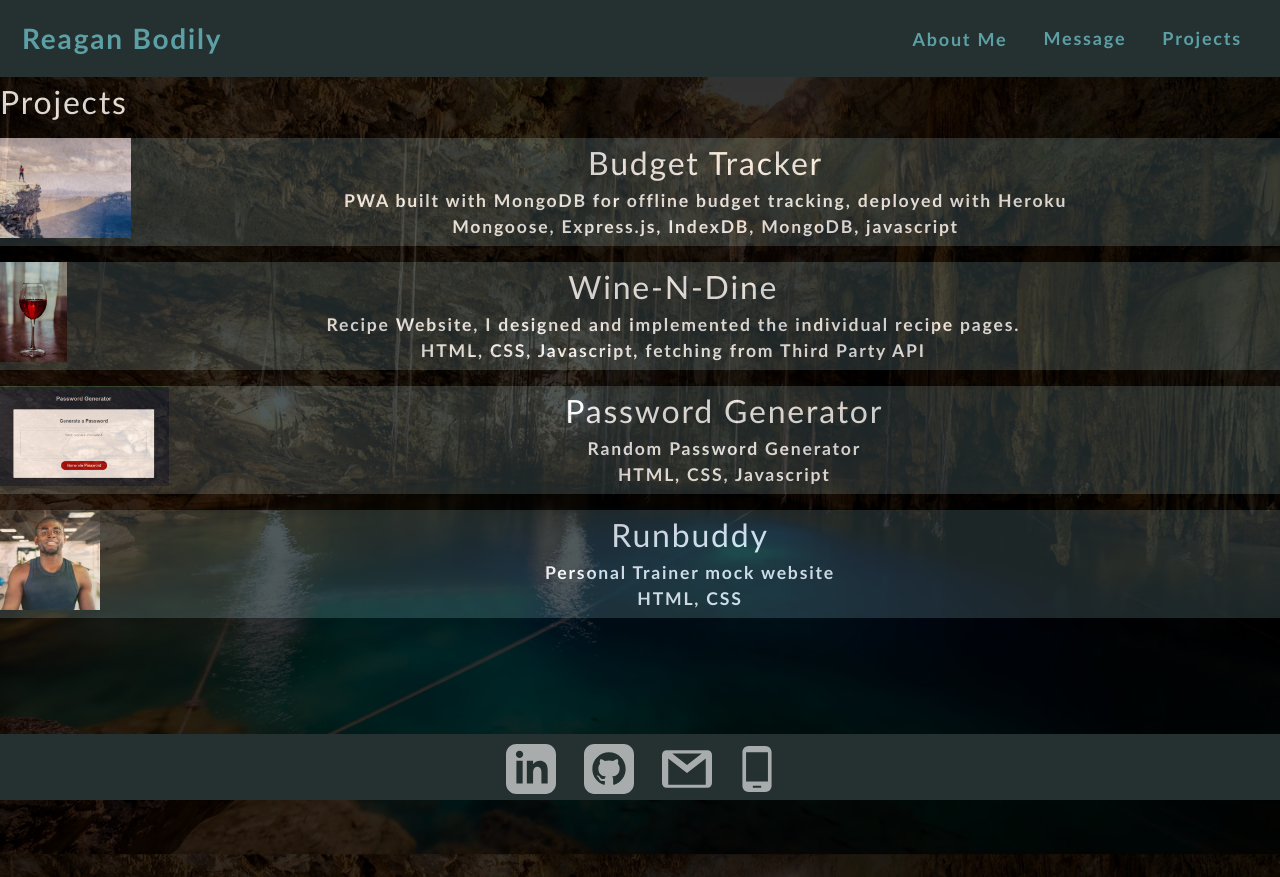
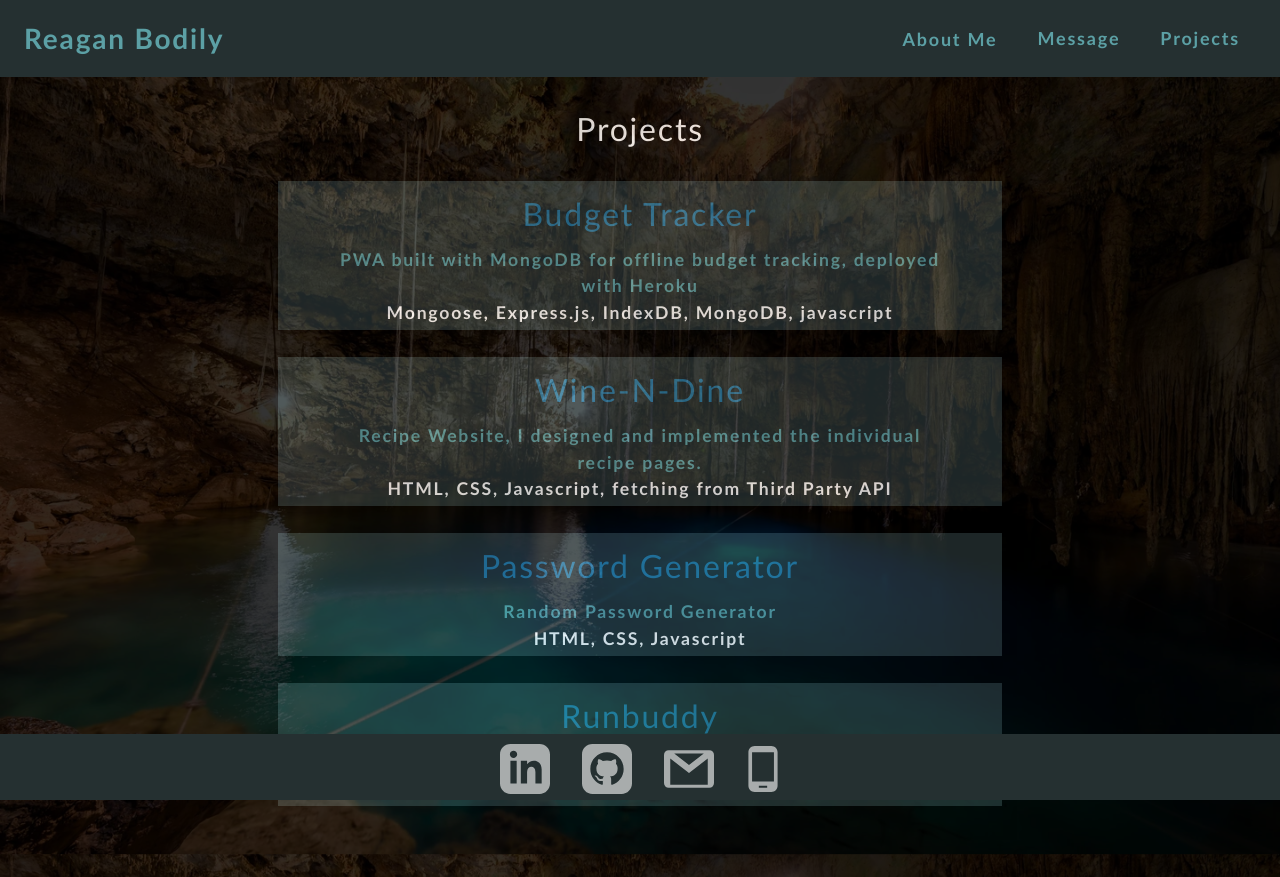
Before and after one commit to Rbodil/Rbod-2.0, a React (Create React App) app: page / in a window 1280 px wide. Both pictures are taken after a click on the item "Projects". Built offline with nearby package versions, Linux system fonts and the light colour scheme.

Commit message:
cards created, no photos

```diff
--- a/src/App.css
+++ b/src/App.css
@@ -47,7 +47,6 @@ body {
   line-height: 1.5;
   font-size: 18px;
   letter-spacing: 0.1em;
-  color: var(--light);
   font-family:'Trebuchet MS', 'Lucida Sans Unicode', 'Lucida Grande', 'Lucida Sans', Arial, sans-serif ;
 }
 
@@ -219,29 +218,16 @@ textarea {
   padding-bottom: var(--spacing-two);
 }
 
-.card {
-  padding: 25px;
-  height:auto;
-  text-align: start;
-  display: flex;
-  flex-direction: column;
-  background-color: var(--primary);
-  opacity: 1;
-  margin: 5px;
+.img-thumbnail {
+  padding-top: 15px;
+  margin-bottom: 0;
+  height:250px;
+  width: auto;
+  border-radius: 15px;
+  object-fit: contain;
+
 }
-
-.card p {
-  font-size: 0.65rem;
-  font-weight: 200;
-  width: fit-content;
-}
-
-.img-thumbnail {
-  width:fit-content;
-  height: 100px;
-  margin-bottom: 8px;
-  cursor: pointer;
-}
+/* max-h-60 w-auto */
 
 button {
   background: var(--primary);
@@ -256,12 +242,7 @@ button {
 }
 
 a {
-  border-radius: 5px;
-  color: var(--primary);
-  font-weight: 600;
   padding: 2px 4px;
-  margin-left: -2px;
-  margin-right: -2px;
 }
 
 .navActive {
--- a/src/components/Projects/index.js
+++ b/src/components/Projects/index.js
@@ -14,14 +14,16 @@ function Projects() {
 
 
     return (
-        <div className='flex-column w-full w-3/5'>
-            <div className='text-light'>
+        <div className='flex-column content-center w-3/5'>
+            <br></br>
+            <div className='text-light text-center'>
                 <h2>Projects</h2>
             </div>
+            <br></br>
             <div className=''>
-                <Repo title='Budget Tracker' image={photos.hike} tech='Mongoose, Express.js, IndexDB, MongoDB, javascript' description='PWA built with MongoDB for offline budget tracking, deployed with Heroku' shit='https://budget-tracker-24.herokuapp.com/' />
-                <Repo title='Wine-N-Dine' image={photos.wine} tech='HTML, CSS, Javascript, fetching from Third Party API' description='Recipe Website, I designed and implemented the individual recipe pages.' shit='https://jwviking.github.io/project1/' />
-                <Repo title='Password Generator' image={photos.pg} tech='HTML, CSS, Javascript' description='Random Password Generator' shit='https://rbodil.github.io/Password-Generator/' />
+                <Repo title='Budget Tracker' image={photos.hike} tech='Mongoose, Express.js, IndexDB, MongoDB, javascript' description='PWA built with MongoDB for offline budget tracking, deployed with Heroku' shit='https://budget-tracker-24.herokuapp.com/' /><br></br>
+                <Repo title='Wine-N-Dine' image={photos.wine} tech='HTML, CSS, Javascript, fetching from Third Party API' description='Recipe Website, I designed and implemented the individual recipe pages.' shit='https://jwviking.github.io/project1/' /> <br></br>
+                <Repo title='Password Generator' image={photos.pg} tech='HTML, CSS, Javascript' description='Random Password Generator' shit='https://rbodil.github.io/Password-Generator/' /> <br></br>
                 <Repo title='Runbuddy' image={photos.trainer} tech='HTML, CSS' description='Personal Trainer mock website' shit='https://rbodil.github.io/run-buddy/' />
             </div>
         </div>
--- a/src/components/Repo/index.js
+++ b/src/components/Repo/index.js
@@ -3,30 +3,23 @@ import React from "react";
 
 
 function Repo(props) {
-    /*{props.image} target='_blank' rel='nonreferrer' href={props.shit} {props.tech} {props.title} {props.description}
+    return (
 
-
-    */
-
-    return (
-        <div className="flex-row space-around w-3/5 bg-primary my-2 px-10 text-center">
-            <div className="p-2">
-                <img
-                    className="img-thumbnail"
-                    title={props.image}
-                    src={props.image}
-                    alt={props.image}
-                    key={props.image}
-                    target='_blank' rel='nonreferrer' href={props.shit}
-                ></img>
+        <>
+            <div className="rounded-2xl bg-primary flex-column text-center justify-center px-6 mx-4 w-2/4" target='_blank' rel='nonreferrer' href={props.shit}>
+                <div className="container rounded-2xl">
+                    <div className="mt-1 py-1">
+                        <h2 className="text-5xl font-semibold text-tertiary md:text-xl">{props.title}</h2>
+                    </div>
+                    <div>
+                        <div className="w-full pb-1">
+                            <p className="text-secondary text-sm">{props.description}</p>
+                            <p className="text-light text-sm">{props.tech}</p>
+                        </div>
+                    </div>
+                </div>
             </div>
-            <div className="mx-auto">
-                <h2>{props.title}</h2>
-                <p>{props.description}</p>
-                <p>{props.tech}</p>
-            </div>
-        </div>
-
+        </>
 
 
     )
```
Also changed, not shown: src/App.js (+0 -8 lines).
